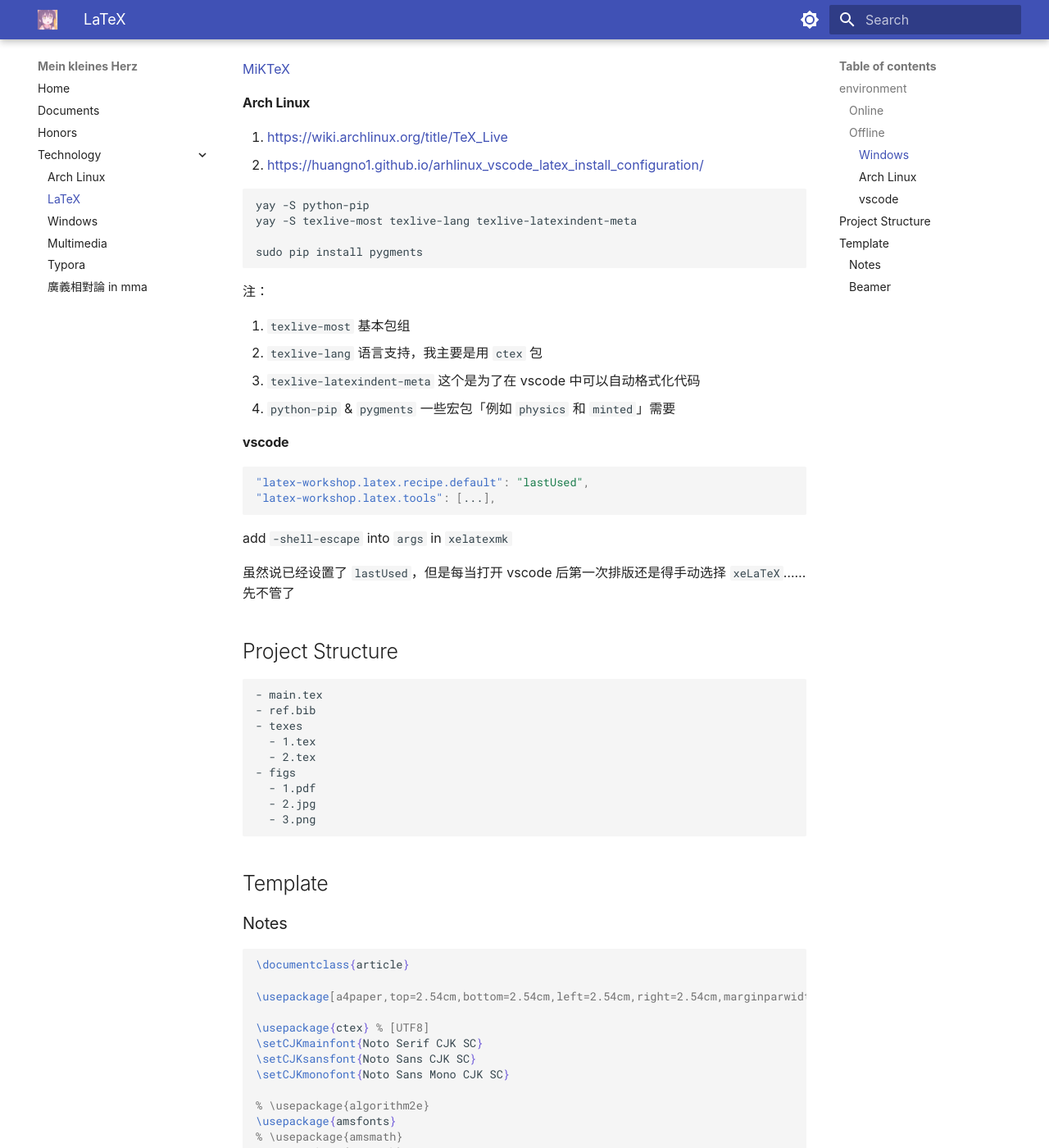
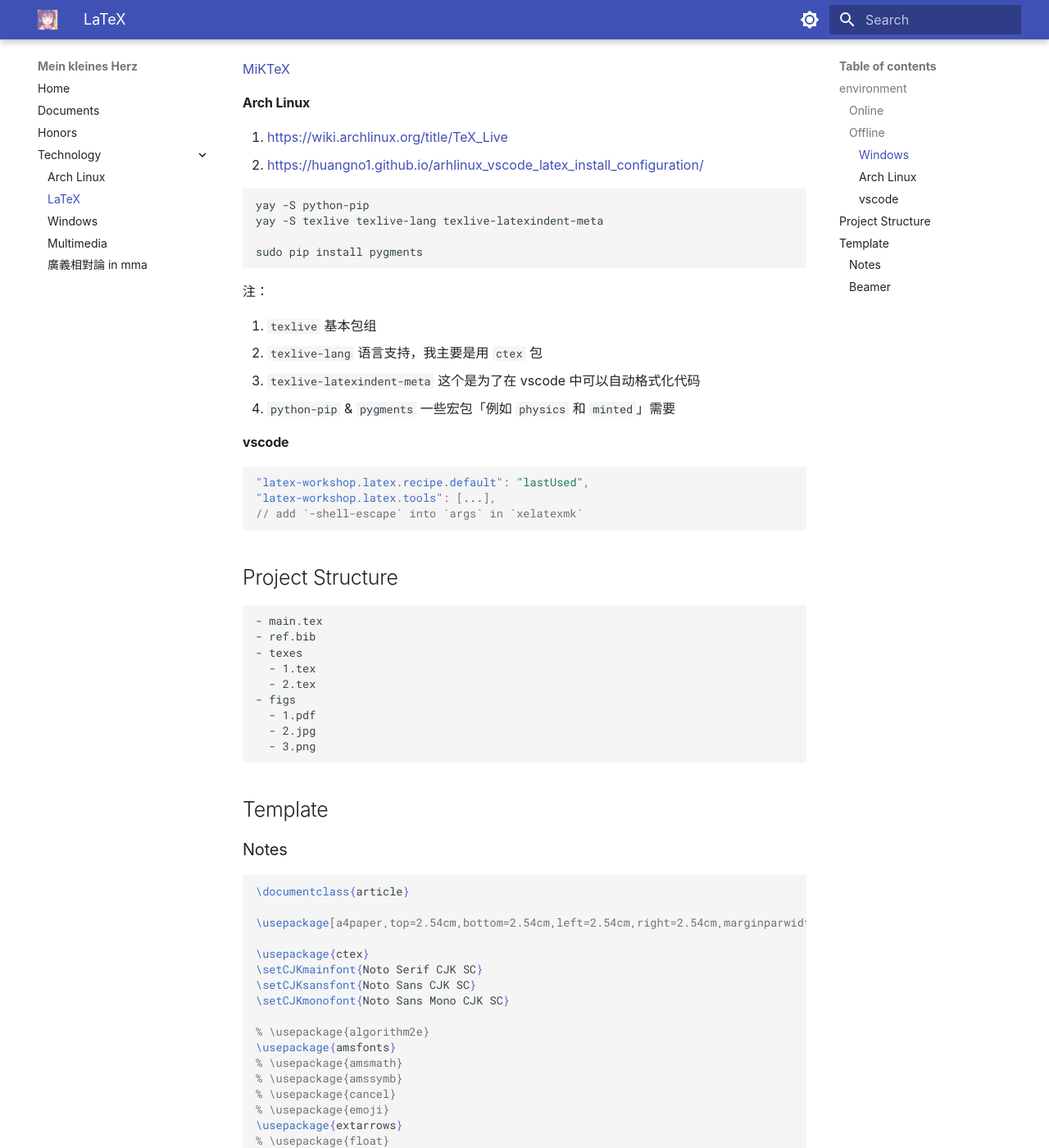
Before and after one commit to ph3n92h3/ph3n92h3.github.io, an MkDocs documentation site: the page built from docs/Technology/LaTeX.md, in a window 1280 px wide and 1400 px high, scrolled down 350 px. Shown: the whole window at 82% size. Built offline with MkDocs 1.6.1 and Material for MkDocs 9.7.7, drawn with Linux system fonts in a browser that asks for light colours.

Commit message:
remove typora.md

````diff
--- a/docs/Technology/LaTeX.md
+++ b/docs/Technology/LaTeX.md
@@ -19,14 +19,14 @@
 
 ```bash
 yay -S python-pip
-yay -S texlive-most texlive-lang texlive-latexindent-meta
+yay -S texlive texlive-lang texlive-latexindent-meta
 
 sudo pip install pygments
 ```
 
 注：
 
-1. `texlive-most` 基本包组
+1. `texlive` 基本包组
 2. `texlive-lang` 语言支持，我主要是用 `ctex` 包
 3. `texlive-latexindent-meta` 这个是为了在 vscode 中可以自动格式化代码
 4. `python-pip` & `pygments` 一些宏包「例如 `physics` 和 `minted`」需要
@@ -36,11 +36,9 @@ sudo pip install pygments
 ```json
 "latex-workshop.latex.recipe.default": "lastUsed",
 "latex-workshop.latex.tools": [...],
+// add `-shell-escape` into `args` in `xelatexmk`
 ```
 
-add `-shell-escape` into `args` in `xelatexmk`
-
-虽然说已经设置了 `lastUsed`，但是每当打开 vscode 后第一次排版还是得手动选择 `xeLaTeX`……先不管了
 
 ## Project Structure
 
@@ -65,7 +63,7 @@ add `-shell-escape` into `args` in `xelatexmk`
 
 \usepackage[a4paper,top=2.54cm,bottom=2.54cm,left=2.54cm,right=2.54cm,marginparwidth=1.75cm]{geometry}
 
-\usepackage{ctex} % [UTF8]
+\usepackage{ctex}
 \setCJKmainfont{Noto Serif CJK SC}
 \setCJKsansfont{Noto Sans CJK SC}
 \setCJKmonofont{Noto Sans Mono CJK SC}
@@ -117,7 +115,6 @@ add `-shell-escape` into `args` in `xelatexmk`
 \setbeamercolor{item}{fg=black}
 \setbeamertemplate{itemize items}[circle]
 
-
 \usepackage{xeCJK}
 \setCJKmainfont{Noto Serif CJK SC}
 \setCJKsansfont{Noto Sans CJK SC}
````
Also changed, not shown: docs/Technology/typora.md (deleted, +0 -18 lines), docs/index.md (+2 -1 lines), 4 other files.
